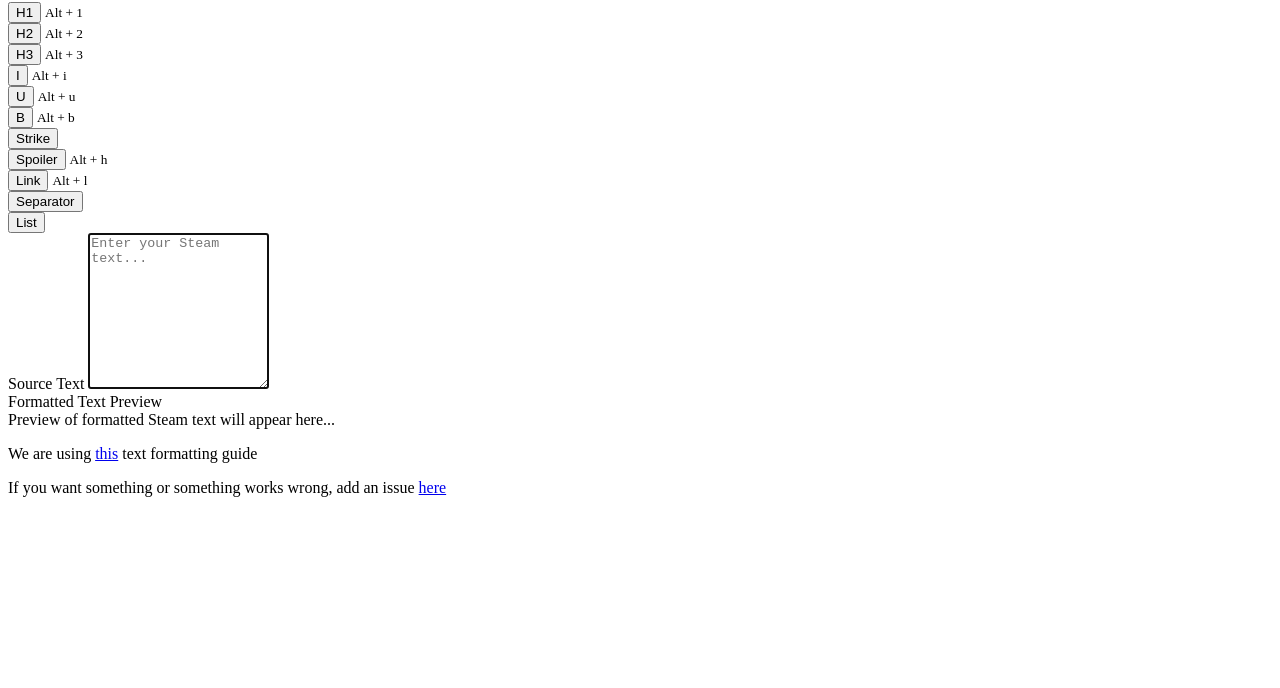
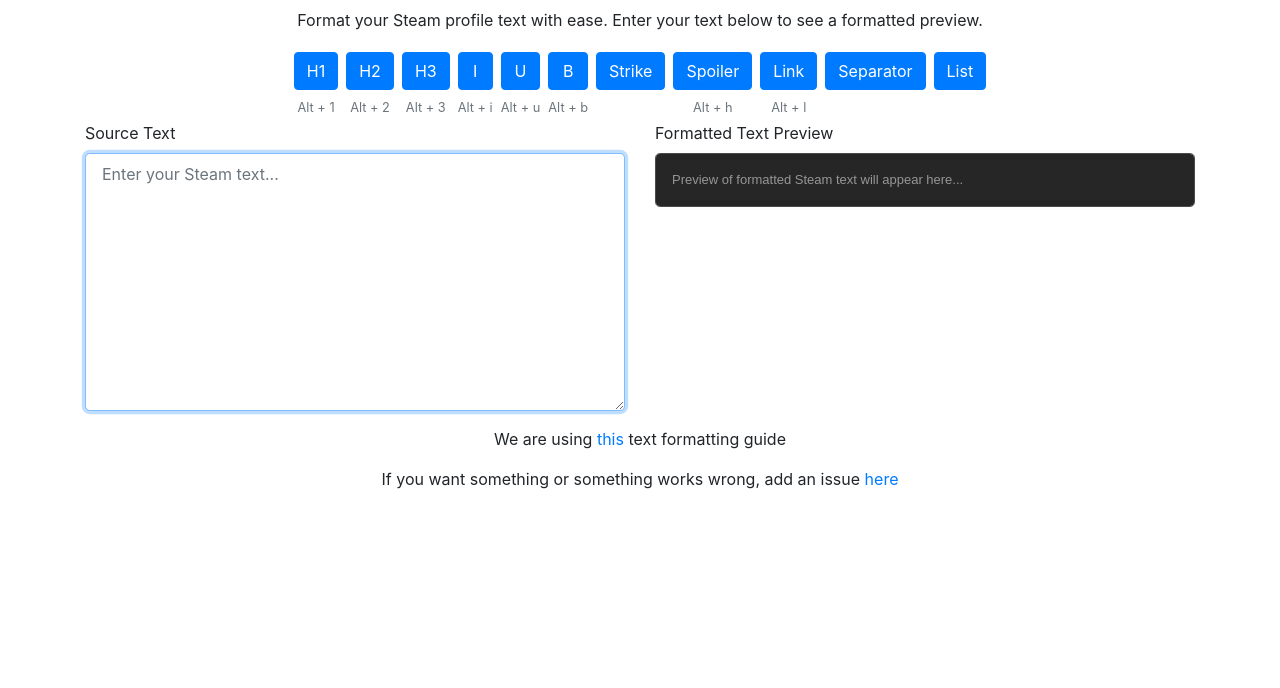
Before and after one commit to daug32/SteamTextEditor, a plain HTML site: page index.html in a window 1280 px wide. Shown: the part 112-800 px from the top of the page. Drawn offline with Linux system fonts and the light colour scheme; the site is published under a folder, as on GitHub Pages, so addresses that start at the root find nothing.

Commit message:
fix: styles

```diff
--- a/index.html
+++ b/index.html
@@ -15,9 +15,9 @@
     <meta name="author" content="daug32">
     <meta name="language" content="English">
 
-    <link href="/styles/bootstrap.css" rel="stylesheet">
-    <link href="/styles/styles.css" rel="stylesheet">
-    <script src="/scripts/main.js" async></script>
+    <link href="styles/bootstrap.css" rel="stylesheet">
+    <link href="styles/styles.css" rel="stylesheet">
+    <script src="scripts/main.js" async></script>
 </head>
 <body>
 
```
